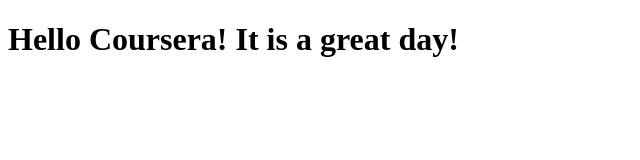
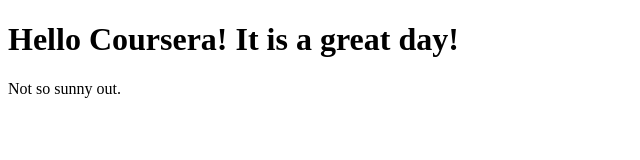
Before and after one commit to leesammartino/coursera-test, a plain HTML site: page site/index.html in a window 1280 px wide. Shown: the whole page, without its empty margins (0-640 px from the left). Drawn offline with Linux system fonts and the light colour scheme.

Commit message:
Adding More Text

```diff
--- a/site/index.html
+++ b/site/index.html
@@ -7,5 +7,6 @@
 </head>
 <body>
 <h1>Hello Coursera! It is a great day!</h1>
+<p>Not so sunny out.</p>
 </body>
 </html>
```
